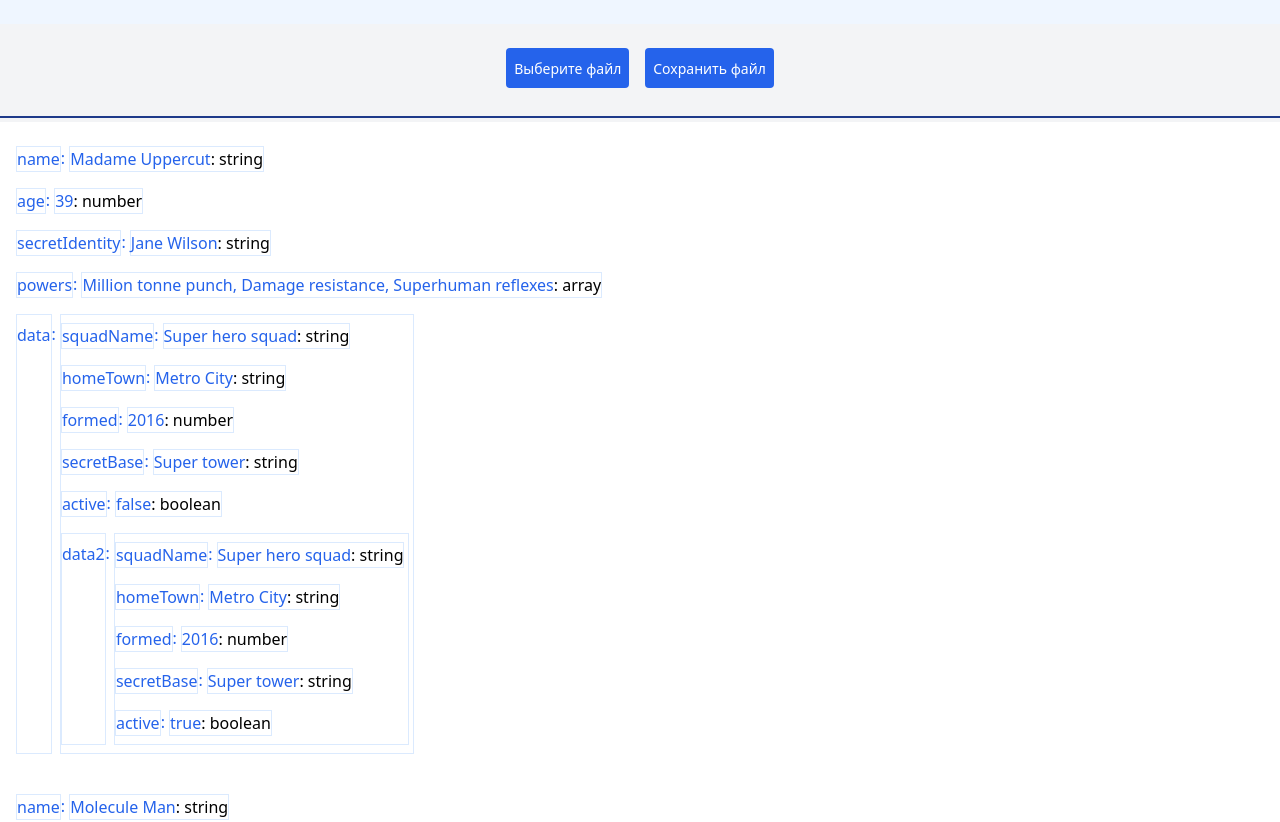
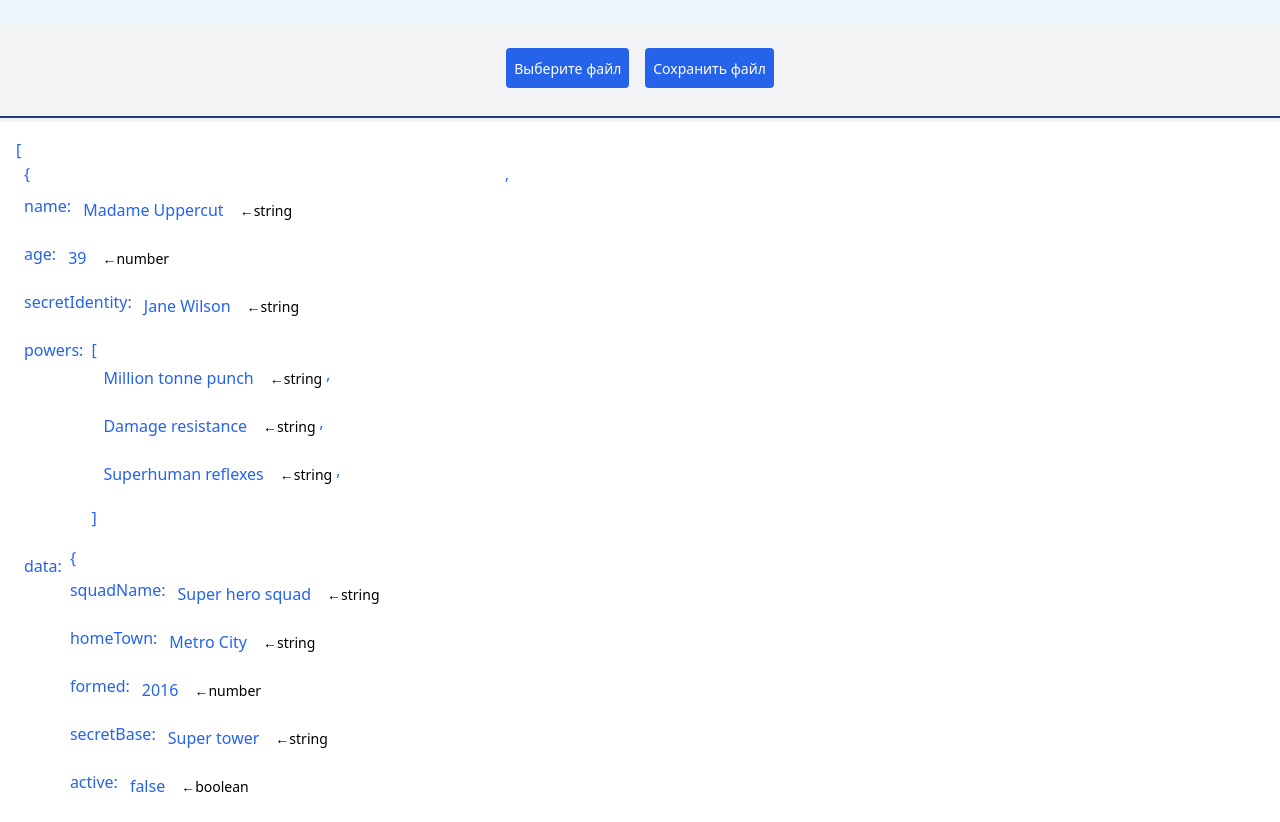
Before and after one commit to Disolm/json-file-manager_react, a React (Vite) app: page / in a window 1280 px wide. Shown: the top 822 px of the page. Built offline with nearby package versions, Linux system fonts and the light colour scheme.

Commit message:
changed structure v2

```diff
--- a/hooks/jsonData.tsx
+++ b/hooks/jsonData.tsx
@@ -24,7 +24,13 @@ export function useJsonData() {
                     "homeTown": "Metro City",
                     "formed": 2016,
                     "secretBase": "Super tower",
-                    "active": true
+                    "active": true,
+                    "status": undefined,
+                    "cash": null,
+                    "mix": [{
+                        "age": 49,
+                        "secretBase": "Kimi ga Kureta Mono"
+                        },"next", 0, false, undefined, null ]
                 }
             }
         },
@@ -40,7 +46,13 @@ export function useJsonData() {
         }])
     const saveJson = function (jsonOld: fileType) {
         setJsonData(jsonOld)
-        console.log('saveJson', jsonOld)
     }
-    return {jsonData, saveJson}
+    const [jsonData2, setJsonData2] = useState<fileType>([
+        {
+            "name": "Madame Uppercut",
+        }])
+    const saveJson2 = function (jsonOld: fileType) {
+        setJsonData2(jsonOld)
+    }
+    return {jsonData, saveJson, jsonData2, saveJson2}
 }
--- a/src/App.tsx
+++ b/src/App.tsx
@@ -1,4 +1,5 @@
 import React from "react";
+
 import {DownloadFile} from "./components/DownloadFile";
 import {UploadFile} from "./components/UploadFile";
 import {HtmlJson} from "./components/HtmlJson";
@@ -6,7 +7,6 @@ import {useJsonData} from "../hooks/jsonData";
 
 export function App() {
     const {jsonData, saveJson} = useJsonData()
-
     return (
         <div className='flex flex-col justify-center bg-gray-100 my-6'>
             <div className='flex flex-row flex-nowrap my-4 justify-center items-center'>
@@ -19,7 +19,6 @@ export function App() {
             >
                 <HtmlJson jsonData={jsonData} saveJson={saveJson}/>
             </div>
-
         </div>
     )
 }
--- a/src/components/DownloadFile.tsx
+++ b/src/components/DownloadFile.tsx
@@ -13,7 +13,6 @@ export function DownloadFile({saveJson}: JsonProps) {
             const jsonText: string | ArrayBuffer | null = reader.result
             if (typeof jsonText === "string") {
                 const json = JSON.parse(jsonText)
-                console.log(json)
                 saveJson(json)
             }
         }
--- a/src/components/HtmlJson.tsx
+++ b/src/components/HtmlJson.tsx
@@ -1,119 +1,148 @@
 import React, {useState} from "react";
 
 type fileType = string | boolean | object[] | object | number
-type jsonType = object[] | object
+type jsonType = any
+type pathType = (string | number)[]
+
+type JSONValue = string | number | boolean | { [x: string]: JSONValue } | JSONValue[]
 
 interface JsonProps {
-    jsonData: object[] | object
-    saveJson: (jsonData: object[] | object) => void
+    jsonData: jsonType
+    saveJson: (jsonData: object | object[]) => void
 }
 
 export function HtmlJson({jsonData, saveJson}: JsonProps) {
-    console.log('HtmlJson')
     const classButton: string = 'w-full mx-1 px-2 border border-blue-600 bg-white rounded active:bg-blue-200'
 
-    const whatJson = function (json: fileType) {
+    const whatType = function (json: fileType) {
         if (Array.isArray(json)) {
             return 'array'
+        } else if (json === null) {
+            return 'null'
         } else {
             return typeof json
         }
     }
-    const returnHTML = function (jsonObj: jsonType) {
+
+    const changeHandler = function (event: React.ChangeEvent<HTMLInputElement>, fullPath: pathType) {
+        let jsonChang: jsonType = jsonData
+
+        fullPath.forEach((path) => {
+            if (whatType(jsonChang[path]) === 'object' || whatType(jsonChang[path]) === 'array') {
+                jsonChang = jsonChang[path]
+            } else {
+                jsonChang[path] = event.target.value
+                if (whatType(jsonData) === 'object') {
+                    saveJson({...jsonData})
+                }
+                if (whatType(jsonData) === 'array') {
+                    saveJson([...jsonData])
+                }
+            }
+        })
+    }
+
+    const [currentClick, setCurrentClick] = useState<pathType>([])
+    const isShowInput = function (fullPath: pathType) {
+        return (
+            currentClick.length === fullPath.length &&
+            currentClick.every((value, index) => value === fullPath[index])
+        )
+    }
+
+    const renderValueObj = function (valueObj: fileType, path: pathType): any {
+        switch (whatType(valueObj)) {
+            case 'string':
+            case 'number':
+            case 'boolean':
+            case 'undefined':
+            case 'null':
+                return (!isShowInput(path) &&
+                    <div
+                        key={JSON.stringify(path)}
+                        className='block mx-1 my-1 '
+                    >
+                        {String(valueObj)}
+                        {whatType(valueObj) !== 'object' &&
+                            <span className='text-black text-sm ml-4'>
+                                &#8592;{whatType(valueObj)}
+                            </span>}
+                    </div>)
+            case 'object':
+            case 'array':
+                return returnHTML(valueObj, path)
+        }
+    }
+    const returnHTML = function (jsonObj: fileType, path: pathType) {
         if (jsonObj instanceof Array) {
             return (
-                jsonObj.map((obj: object, index) =>
+                <div>
+                    [{ jsonObj.map((obj: object, index) =>
                         (
                             <div
-                            key={JSON.stringify(obj)}
-                            className='h10 mb-6'
+                                key={JSON.stringify(obj)+String(path)}
+                                className='h10 mb-4 pl-2 flex flex-row'
                             >
-                            {returnHTML(obj)}
+                                {returnHTML(obj, path.concat([index]))}
+                                <div>&sbquo;</div>
                             </div>
 
                         )
+                    )}]
+                </div>
+
             )
-            )
-        }
-        else {
+        } else if (whatType(jsonObj) === 'object') {
             return (
-                Object.entries(jsonObj).map(([keyObj, valueObj]) => {
+                <div>&#123;
+                    {Object.entries(jsonObj).map(([keyObj, valueObj]) => {
                             let keyEl: string = keyObj + JSON.stringify(valueObj)
-                        const valueObjNotArr: string = whatJson(valueObj) === 'array' ? valueObj.join(', ') : valueObj
-                        const [valueInput, setValueInput] = useState(valueObjNotArr)
-                        const [isShowInput, setIsShowInput] = useState(true)
-
-                        // if (valueInput !== valueObjNotArr) {
-                        //     console.log(111, valueInput, valueObjNotArr)
-                        //     setValueInput(valueObjNotArr)
-                        //     console.log(valueInput)
-                        //     setIsShowInput(true)
-                        // }
-                        // console.log(222, valueInput, valueObjNotArr)
-
-                        const changeHandler = (event: React.ChangeEvent<HTMLInputElement>) => {
-                            setValueInput(event.target.value)
-                        }
-                        const saveChangeJson = function (event: React.DetailedHTMLProps<any, any>) {
-                            event.stopPropagation()
-                            let newValue: fileType = valueInput
-                            switch (whatJson(valueObj)) {
-                                case 'number':
-                                    newValue = isNaN(+newValue) ? newValue : +newValue
-                                    break;
-                                case 'boolean':
-                                    newValue = ('true' === newValue) || ('false' === newValue) ? 'true' === newValue : newValue
-                                    break;
-                                case 'array':
-                                    newValue = newValue.split(",")
-                                    //TODO проработать вариант массив разных типов.
-                                    break;
-                            }
-                            // @ts-ignore
-                            jsonObj[keyObj] = newValue
-                            setIsShowInput(true)
-                            saveJson(jsonData)
-                        }
+                            const fullPath = path.concat([keyObj])
                             return (
                                 <div
                                     className='flex flex-row'
                                     key={keyEl}
                                 >
                                     <div
-                                    className={['my-2 border border-blue-100', whatJson(valueObj) === 'object' ? 'py-2' : ''].join(' ')}
+                                        className={['my-2', whatType(valueObj) === 'object' ? 'py-2' : ''].join(' ')}
                                     >
                                         {keyObj}
                                     </div>
-                                <p className={['my-2', whatJson(valueObj) === 'object' ? 'py-2' : ''].join(' ')}>:</p>
+                                    <p
+                                        className={['mr-2 my-2', whatType(valueObj) === 'object' ? 'py-2' : ''].join(' ')}
+                                    >
+                                        :
+                                    </p>
                                     <div
-                                    className={whatJson(valueObj) === 'object' ? '' : 'cursor-pointer'}
+                                        className={['py-2', whatType(valueObj) === 'object' || whatType(valueObj) === 'array' ? '' : 'cursor-pointer'].join(' ')}
                                         onClick={(event) => {
                                             event.stopPropagation()
-                                        if (whatJson(valueObj) === 'object') return
-                                        setValueInput(valueObjNotArr)
-                                        setIsShowInput(false)
+                                            if (whatType(valueObj) === 'object' || whatType(valueObj) === 'array') return
+                                            setCurrentClick(fullPath)
                                         }}
                                     >
-                                    {isShowInput && <div className='block mx-1 border border-blue-100 my-2 '>
-                                        {
-                                            whatJson(valueObj) === 'array' ? valueObj.join(', ') : whatJson(valueObj) === 'object' ? returnHTML(valueObj) :
-                                                whatJson(valueObj) === 'boolean' ? valueObj.toString() :
-                                                    valueObj
-                                        }{whatJson(valueObj) !== 'object' &&
-                                        <span className='text-black'>: {whatJson(valueObj)}</span>}
-                                    </div>}
-                                    {
-                                        whatJson(valueObj) !== 'object' && !isShowInput &&
-                                        <div className='my-2 flex'>
+                                        {renderValueObj(valueObj, fullPath)}
+                                        {whatType(valueObj) !== 'object' && isShowInput(fullPath) &&
+                                            <div
+                                                key="divInput"
+                                                className='my-1 flex'
+                                            >
                                                 <input
+                                                    key="input"
                                                     type="text"
                                                     className='cast-input'
-                                                value={valueInput}
-                                                onChange={changeHandler}
+                                                    value={valueObj}
+                                                    autoFocus
+                                                    onChange={(event) => {
+                                                        changeHandler(event, fullPath)
+                                                    }}
                                                 />
                                                 <button
                                                     className={classButton}
-                                                onClick={saveChangeJson}
+                                                    onClick={(event) => {
+                                                        event.stopPropagation()
+                                                        setCurrentClick([])
+                                                    }}
                                                 >
                                                     &#10003;
                                                 </button>
@@ -121,7 +150,7 @@ export function HtmlJson({jsonData, saveJson}: JsonProps) {
                                                     className={classButton}
                                                     onClick={(event) => {
                                                         event.stopPropagation()
-                                                    setIsShowInput(true)
+                                                        setCurrentClick([])
                                                     }}
                                                 >
                                                     &#10008;
@@ -131,16 +160,19 @@ export function HtmlJson({jsonData, saveJson}: JsonProps) {
                                 </div>
                             )
                         }
+                    )}
+                    &#125;
+                </div>
             )
-
-            )
+        } else {
+            return renderValueObj(jsonObj, path)
         }
 
     }
     return (
         <>
             {
-                returnHTML(jsonData)
+                returnHTML(jsonData, [])
             }
         </>
     )
```
Lines whose indentation alone changed are shown as unchanged.
